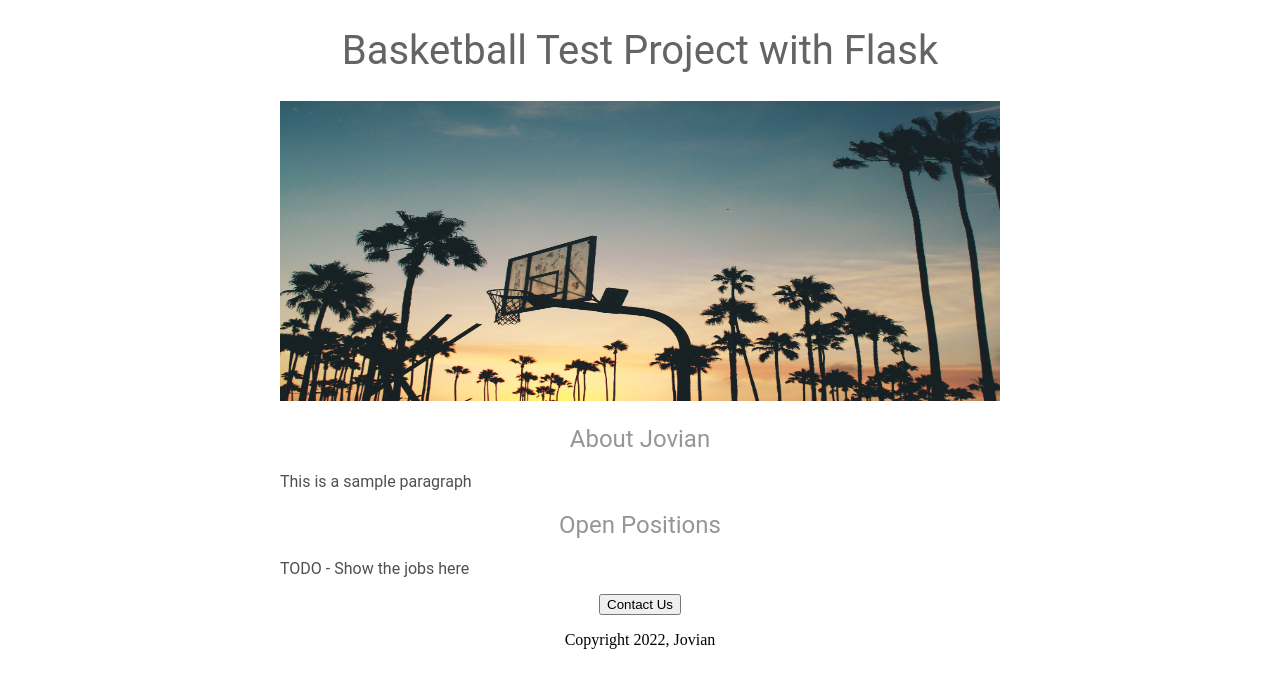
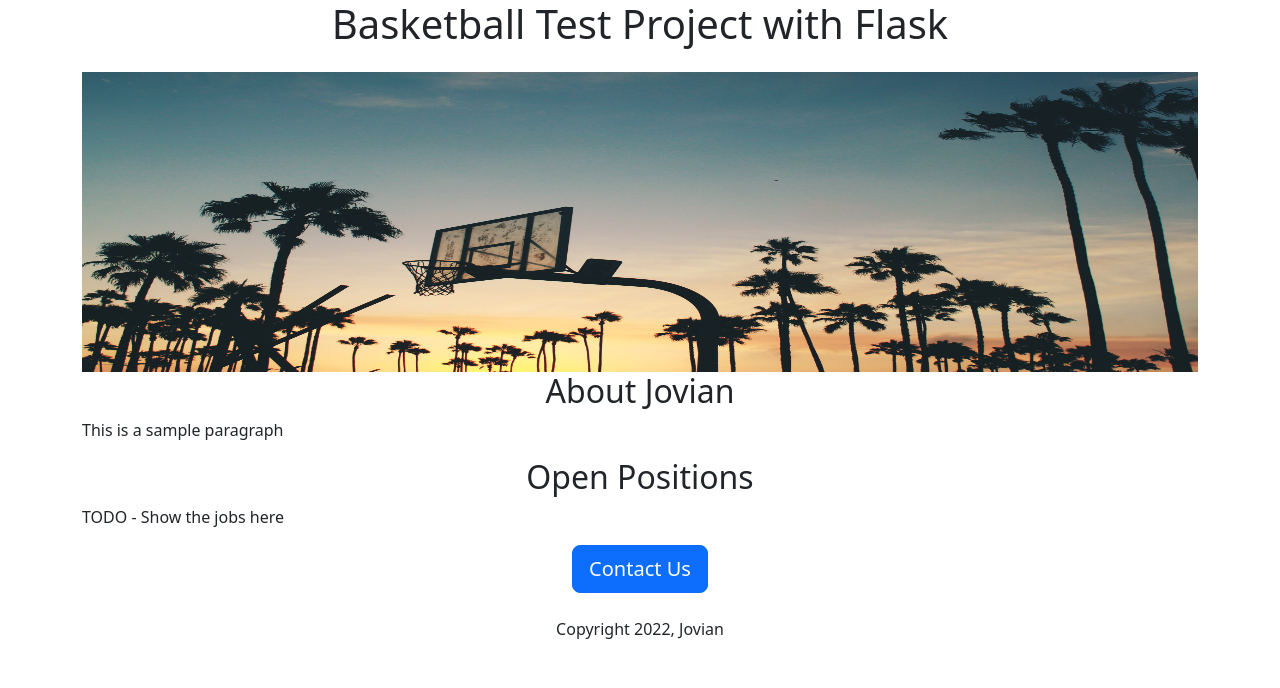
Before and after one commit to Kevbly13/flask-test, a Python web app: template templates/home.html in a window 1280 px wide. Shown: the top 688 px of the page. Run offline with Jinja, Linux system fonts and the light colour scheme; the template is opened without the code that fills it, so the values that code supplies are empty.

Commit message:
Bootstrap Framework Added

```diff
--- a/templates/home.html
+++ b/templates/home.html
@@ -4,53 +4,28 @@
   <meta charset="UTF-8">
   <meta http-equiv="X-UA-Compatible" content="IE=edge">
   <meta name="viewport" content="width=device-width, initial-scale=1.0">
+   <link href="https://cdn.jsdelivr.net/npm/bootstrap@5.3.0-alpha1/dist/css/bootstrap.min.css" rel="stylesheet" integrity="sha384-GLhlTQ8iRABdZLl6O3oVMWSktQOp6b7In1Zl3/Jr59b6EGGoI1aFkw7cmDA6j6gD" crossorigin="anonymous">
   <title>Flask Test Project</title>
   <style>
-    h1 {
-      font-size: 40px;
-      font-family: Roboto;
-      font-weight: normal;
-      color: rgb(100, 100 , 100);
-      text-align: center;
-    }
-    h2 {
-      font: size; 32px;
-      font-family: Roboto;
-      color: rgb(150, 150, 150);
-      text-align: center;
-      font-weight: normal;
-    }
-    .bodytext {
-      font: size; 24px;
-      font-family: Roboto;
-      color: rgb(80, 80, 80);
-    }
-
     #banner {
+      height: 300px;
       width: 100%;
-      height: 300px;
-      obcoverfit: cover;
-    }
-
-    #container {
-      max-width: 720px;
-      margin: 0 auto;
     }
   </style>
 </head>
 <body>
-  <div id="container">
-    <h1>Basketball Test Project with Flask</h1>
-    <img id="banner" src="https://flask-test.kevbly13.repl.co/static/bball.jpg">
-    <h2>About Jovian</h2>
+  <div class="container">
+    <h1 class="text-center mb-4">Basketball Test Project with Flask</h1>
+    <img class='img-fluid' id="banner" src="https://flask-test.kevbly13.repl.co/static/bball.jpg">
+    <h2 class="text-center">About Jovian</h2>
     <p class="bodytext">
       This is a sample paragraph
     </p>
-    <h2>Open Positions</h2>
+    <h2 class="text-center">Open Positions</h2>
     <p class = "bodytext">TODO - Show the jobs here</p>
-    <div style="text-align:center;">
-      <button>Contact Us</button>
-      <p>Copyright 2022, Jovian</p>
+    <div class="text-center">
+      <button class="btn btn-primary btn-lg">Contact Us</button>
+      <p class="mt-4">Copyright 2022, Jovian</p>
     </div>
   </div>
 </body>
```
